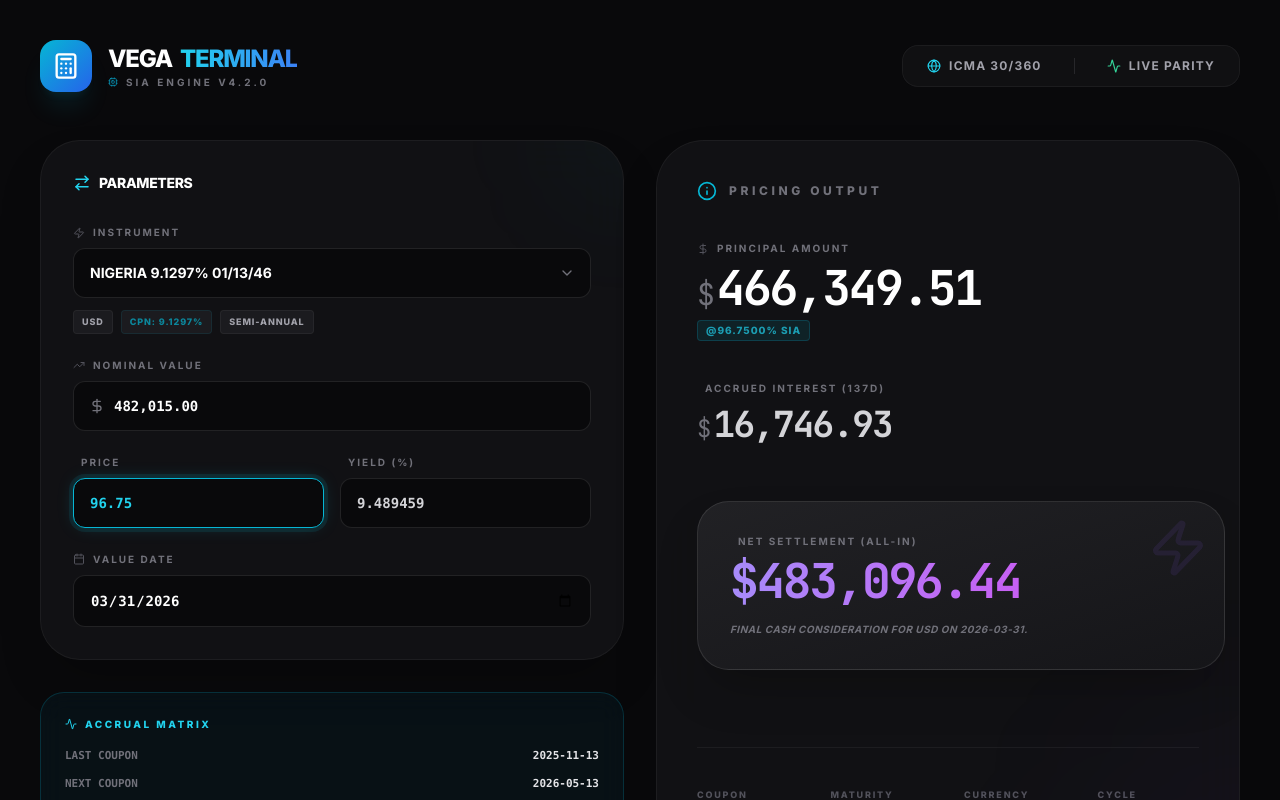
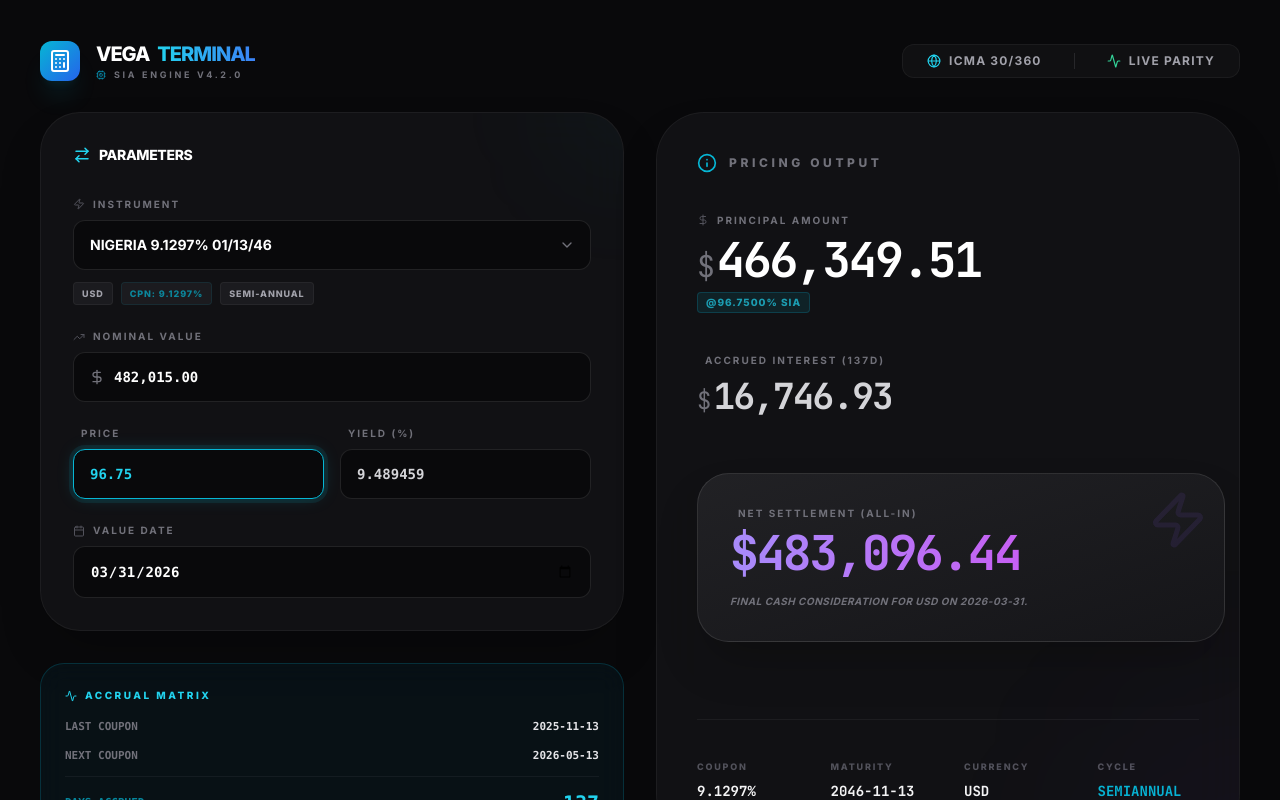
Before and after one commit to auduatiku-lab/Vegaterminal2, a React (Vite) app: page / in a window 1280 px wide. Shown: the top 800 px of the page. Built offline with nearby package versions, Linux system fonts and the light colour scheme.

Commit message:
refactor: Adjust header visual styling and spacing
Updates the desktop header's visual elements and spacing for a more refined appearance. Reduces icon and text sizes, adjusts padding, and slightly modifies margin for better layout balance.

```diff
--- a/App.tsx
+++ b/App.tsx
@@ -154,23 +154,23 @@ const App: React.FC = () => {
   return (
     <div className="min-h-screen bg-zinc-950 text-zinc-100 p-4 md:p-8 lg:p-10 flex flex-col items-center selection:bg-cyan-500/30 touch-manipulation">
       {/* Header hidden on Mobile/Tablet, visible only on Desktop (lg) */}
-      <header className="hidden lg:flex w-full max-w-7xl flex-row items-center justify-between mb-12 gap-6">
+      <header className="hidden lg:flex w-full max-w-7xl flex-row items-center justify-between mb-[30px] gap-6">
         <div className="flex items-center gap-4">
-          <div className="bg-gradient-to-br from-cyan-500 to-blue-600 p-3 rounded-2xl shadow-xl shadow-cyan-500/10">
-            <Calculator className="text-white" size={28} />
+          <div className="bg-gradient-to-br from-cyan-500 to-blue-600 p-2 rounded-xl shadow-xl shadow-cyan-500/10">
+            <Calculator className="text-white" size={24} />
           </div>
           <div>
-            <h1 className="text-2xl font-black tracking-tighter text-white flex items-center gap-2">
+            <h1 className="text-xl font-black tracking-tighter text-white flex items-center gap-2">
               VEGA <span className="text-transparent bg-clip-text bg-gradient-to-r from-cyan-400 to-blue-500">TERMINAL</span>
             </h1>
-            <div className="flex items-center gap-2 text-[10px] text-zinc-500 font-bold uppercase tracking-[0.3em]">
+            <div className="flex items-center gap-2 text-[9px] text-zinc-500 font-bold uppercase tracking-[0.3em]">
               <Cpu size={10} className="text-cyan-600" />
               SIA Engine v4.2.0
             </div>
           </div>
         </div>
 
-        <div className="flex items-center gap-8 bg-zinc-900/50 px-6 py-3 rounded-2xl border border-white/5 backdrop-blur-md">
+        <div className="flex items-center gap-8 bg-zinc-900/50 px-6 py-2 rounded-xl border border-white/5 backdrop-blur-md">
           <div className="flex items-center gap-2 text-xs font-bold text-zinc-400 uppercase tracking-widest whitespace-nowrap">
             <Globe size={14} className="text-cyan-400" />
             ICMA 30/360
```
